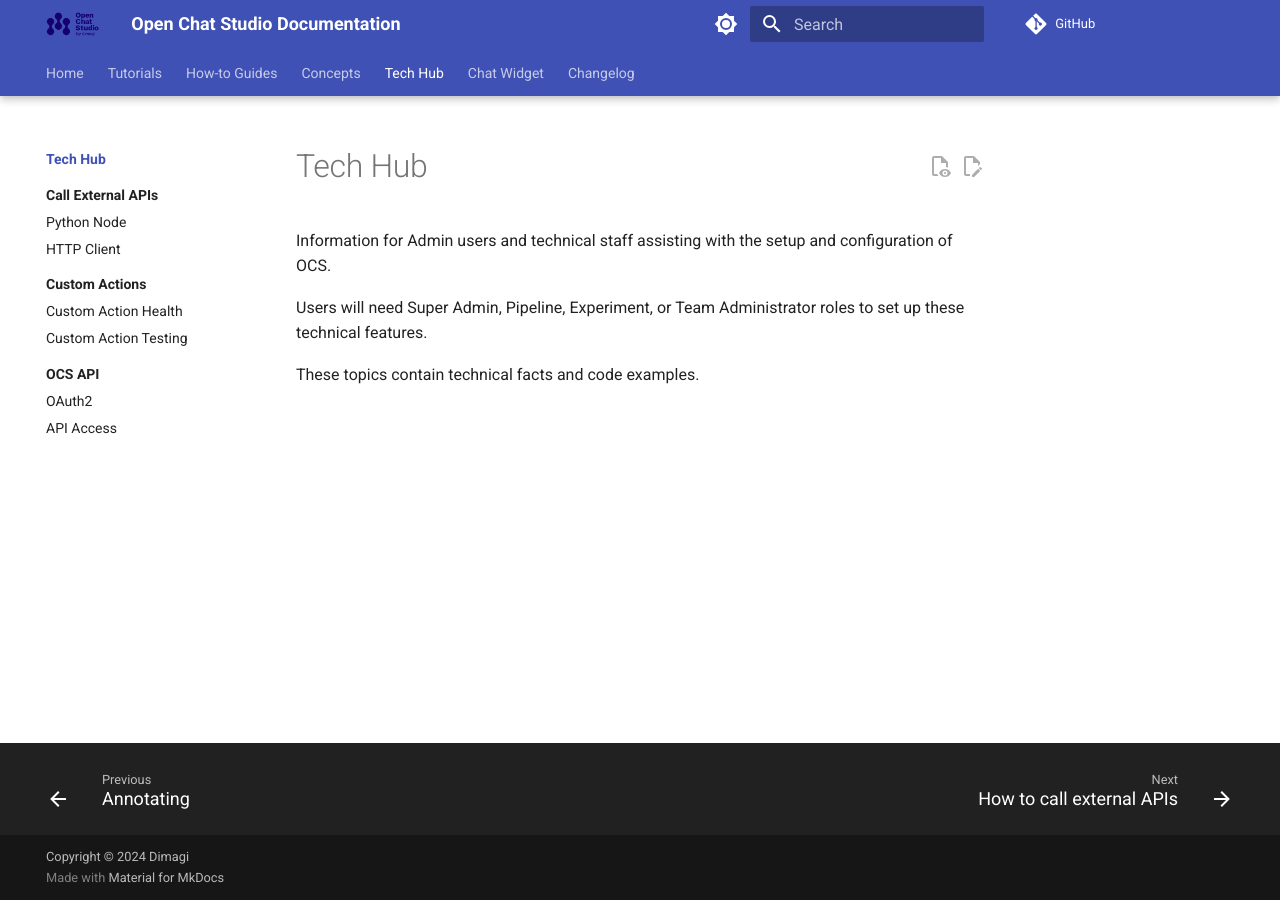
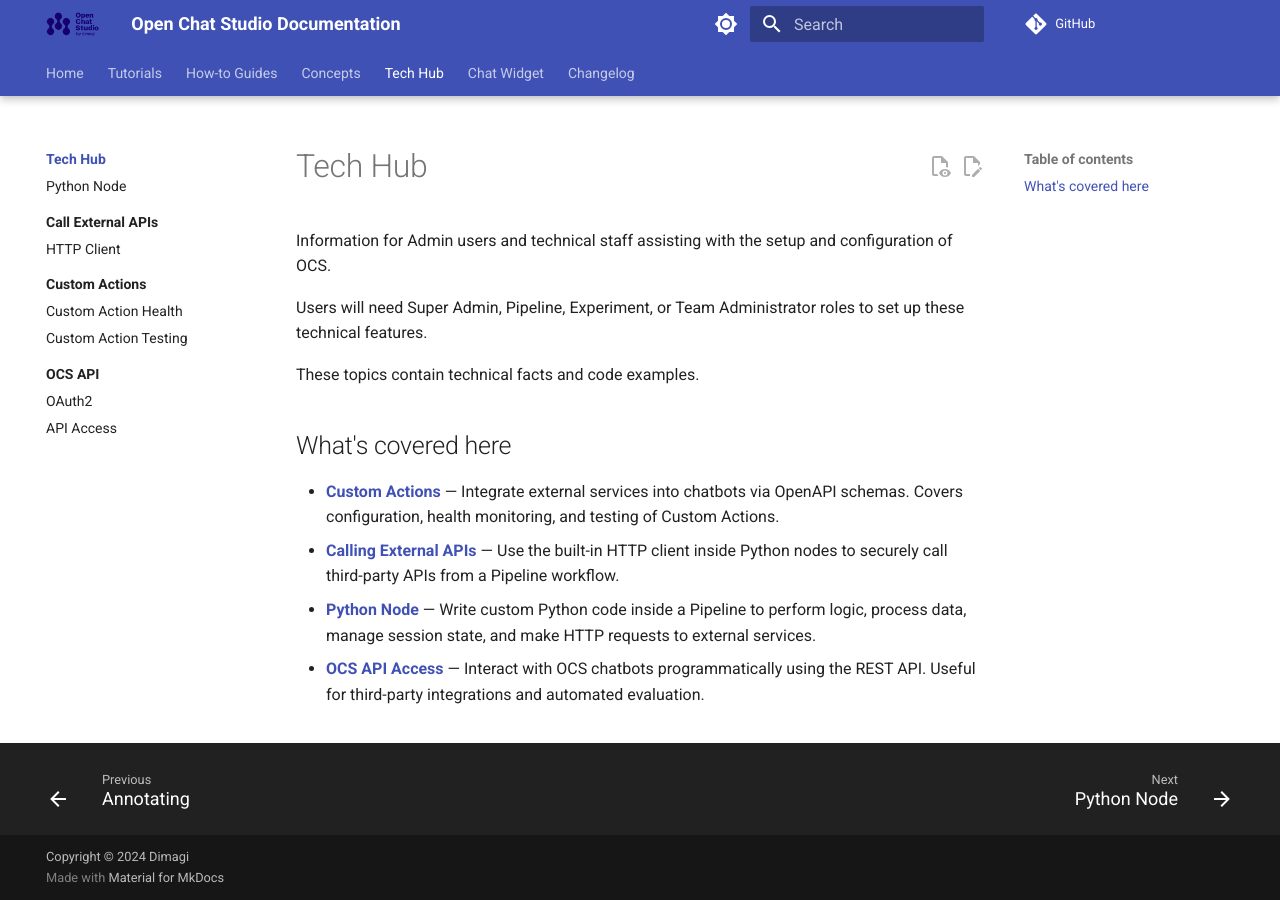
Before and after one commit to dimagi/open-chat-studio-docs, an MkDocs documentation site: the page built from docs/tech-hub/index.md, in a window 1280 px wide. Built offline with MkDocs 1.6.1 and Material for MkDocs 9.7.7, drawn with Linux system fonts in a browser that asks for light colours; a script that is not in the unit is left out; comment, search, counter and statistics services are not loaded.

Commit message:
Updates suggested by Claude Review - fix links, summary for Tech Hub

```diff
--- a/docs/tech-hub/index.md
+++ b/docs/tech-hub/index.md
@@ -10,3 +10,10 @@
 Users will need Super Admin, Pipeline, Experiment, or Team Administrator roles to set up these technical features.
 
 These topics contain technical facts and code examples.
+
+## What's covered here
+
+- **[Custom Actions](custom_action/index.md)** — Integrate external services into chatbots via OpenAPI schemas. Covers configuration, health monitoring, and testing of Custom Actions.
+- **[Calling External APIs](external-api-calls/index.md)** — Use the built-in HTTP client inside Python nodes to securely call third-party APIs from a Pipeline workflow.
+- **[Python Node](python_node.md)** — Write custom Python code inside a Pipeline to perform logic, process data, manage session state, and make HTTP requests to external services.
+- **[OCS API Access](api_access.md)** — Interact with OCS chatbots programmatically using the REST API. Useful for third-party integrations and automated evaluation.
--- a/mkdocs.yml
+++ b/mkdocs.yml
@@ -160,9 +160,9 @@
         - Annotating: concepts/annotations/annotating.md
   - Tech Hub:
     - tech-hub/index.md
+    - tech-hub/python_node.md
     - Call External APIs:
         - tech-hub/external-api-calls/index.md
-        - tech-hub/python_node.md
         - HTTP Client: tech-hub/external-api-calls/http_client.md
     - Custom Actions:
         - tech-hub/custom_action/index.md
```
Also changed, not shown: docs/concepts/pipelines/nodes.md (+5 -2 lines), docs/how-to/workflow_cookbook.md (+1 -1 lines), docs/tech-hub/custom_action/index.md (+1 -1 lines).
